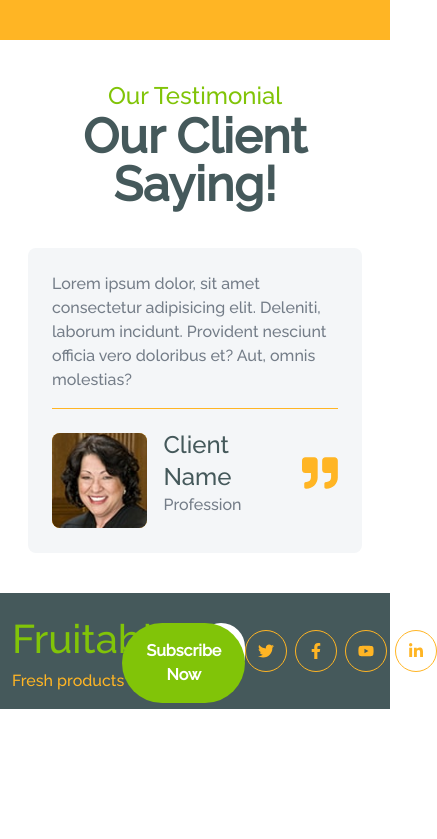
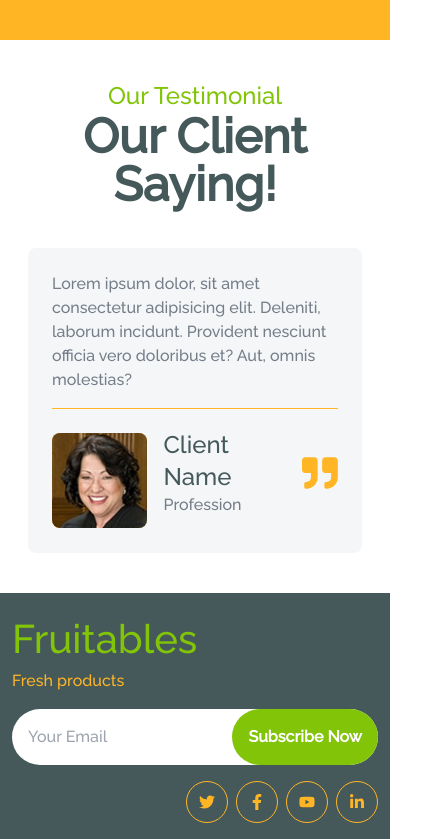
Before and after one commit to dosepehr/fruitables, a Next.js app: page / in a window 390 px wide. Shown: the part 4543-5382 px from the top of the page, 437 px wide, since content can reach past the window. Before the commit the page ends 5252 px from the top, so only its background shows below. Built offline with nearby package versions, Linux system fonts and the light colour scheme.

Commit message:
edit responsive layout

```diff
--- a/src/components/modules/Footer/Footer.tsx
+++ b/src/components/modules/Footer/Footer.tsx
@@ -9,24 +9,24 @@ import {
 
 const Footer = () => {
   return (
-    <div className="bg-[#45595b] mt-10 py-4">
+    <div className="mt-10 bg-[#45595b] py-4">
       <Layout>
-        <div className="flex items-center justify-between">
-          <div>
+        <div className="flex flex-col items-center justify-between lg:flex-row">
+          <div className="self-start" >
             <p className="text-[2.5rem] text-lightGreen">Fruitables</p>
             <p className="text-mainYellow">Fresh products</p>
           </div>
-          <div className="relative w-1/2">
+          <div className="relative w-full lg:w-1/2 my-4 lg:my-0">
             <input
               type="text"
-              className="w-full rounded-full px-6 py-4"
+              className="w-full rounded-full px-4 py-4"
               placeholder="Your Email"
             />
-            <button className="absolute right-0 top-0 rounded-full bg-lightGreen px-6 py-4 font-semibold text-white">
+            <button className="absolute right-0 top-0 rounded-full bg-lightGreen px-4 py-4 font-semibold text-white">
               Subscribe Now
             </button>
           </div>
-          <div className="flex items-center justify-center gap-x-2">
+          <div className="flex items-center justify-center gap-x-2 self-end">
             <div className="rounded-full border border-mainYellow p-3 text-mainYellow">
               <FaTwitter />
             </div>
```
